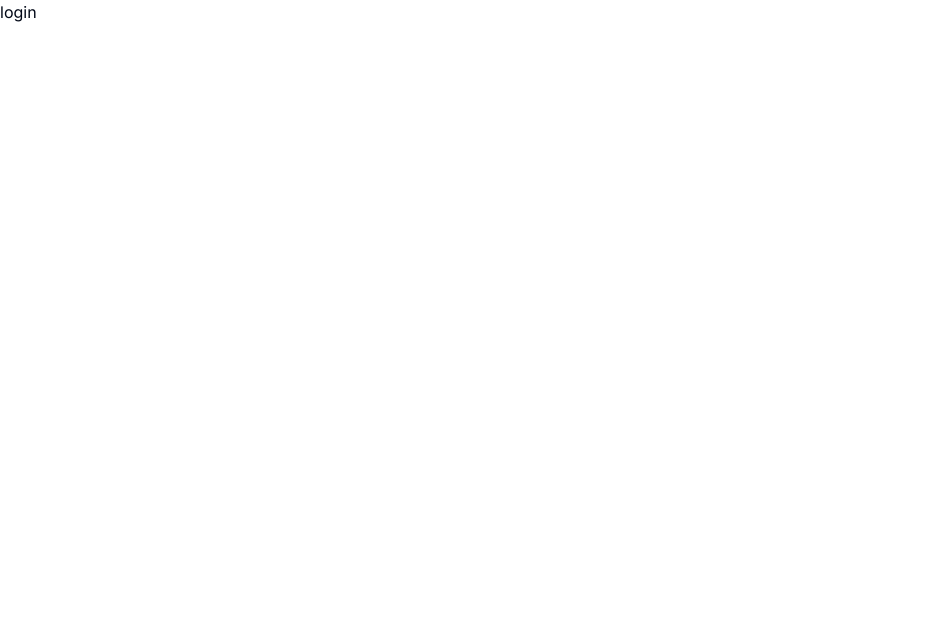
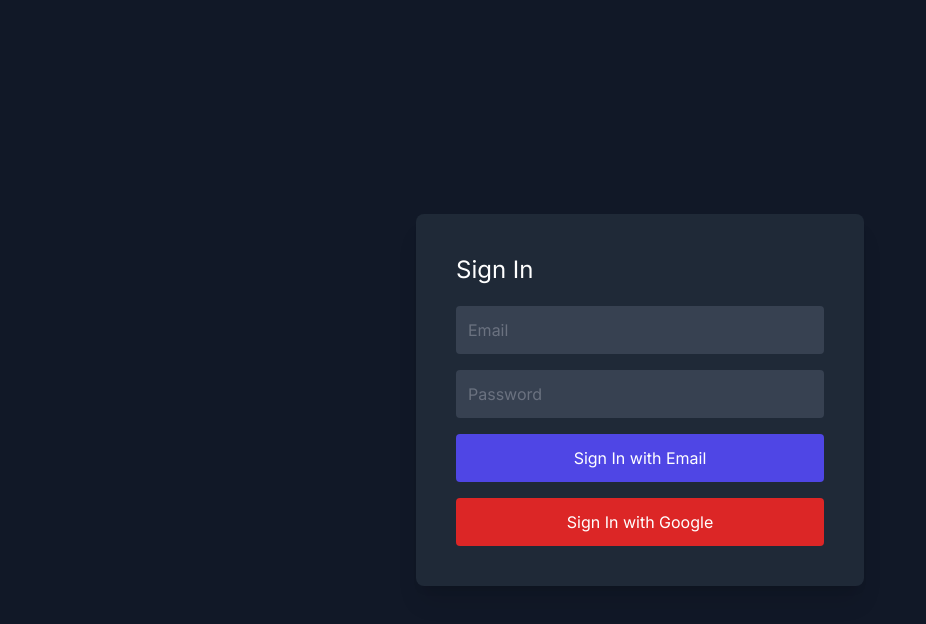
Before and after one commit to bynery-main/limonata-notion-clone, a Next.js app: page /login in a window 1280 px wide. Shown: the top 624 px of the page, without its empty margins (0-926 px from the left). Built offline with nearby package versions, Linux system fonts and the light colour scheme.

Commit message:
Added sign up and sign in with email and password

```diff
--- a/src/app/(auth)/login/page.tsx
+++ b/src/app/(auth)/login/page.tsx
@@ -1,15 +1,20 @@
 "use client";
 
+import { useState, ChangeEvent, MouseEvent } from 'react';
 import { useRouter } from 'next/navigation';
-import React, { useState } from 'react';
 import { useForm, SubmitHandler } from 'react-hook-form';
 import * as z from 'zod';
 import { zodResolver } from '@hookform/resolvers/zod';
-import { FormSchema } from '@/lib/types'; // Might need to change this path to be more specific
+import { GoogleAuthProvider, signInWithPopup, signInWithEmailAndPassword, UserCredential } from "firebase/auth";
+import { auth } from '../../../../firebase/firebaseConfig';
+import { FormSchema } from '@/lib/types'; // Adjust this path if necessary
 
 const LoginPage = () => {
   const router = useRouter();
   const [submitError, setSubmitError] = useState('');
+  const [email, setEmail] = useState('');
+  const [password, setPassword] = useState('');
+  const provider = new GoogleAuthProvider();
 
   const form = useForm<z.infer<typeof FormSchema>>({
     mode: 'onChange',
@@ -17,13 +22,77 @@ const LoginPage = () => {
     defaultValues: { email: '', password: '' },
   });
 
-    const isLoading = form.formState.isSubmitting;
+  const handleEmailChange = (event: ChangeEvent<HTMLInputElement>) => {
+    setEmail(event.target.value);
+  };
 
-    const onSubmit: SubmitHandler<z.infer<typeof FormSchema>> = async (
-        formData
-    ) => {};
+  const handlePasswordChange = (event: ChangeEvent<HTMLInputElement>) => {
+    setPassword(event.target.value);
+  };
 
-    return <div>login</div>
+  const handleSignInWithEmail = async (event: MouseEvent<HTMLButtonElement>) => {
+    event.preventDefault();
+    try {
+      const userCredential: UserCredential = await signInWithEmailAndPassword(auth, email, password);
+      console.log({ userCredential });
+      sessionStorage.setItem('user', 'true'); // Updated value to a string for type consistency
+      setEmail('');
+      setPassword('');
+      router.push('/');
+    } catch (e) {
+      if (e instanceof Error) {
+        console.error(e.message);
       }
+    }
+  };
+
+  const handleSignInWithGoogle = async () => {
+    try {
+      const result = await signInWithPopup(auth, provider);
+      console.log(result);
+      router.push('/');
+    } catch (e) {
+      if (e instanceof Error) {
+        console.error(e.message);
+        setSubmitError(e.message);
+      }
+    }
+  };
+
+  return (
+    <div className="min-h-screen flex flex-col items-center justify-center bg-gray-900 p-10">
+      <div className="bg-gray-800 p-10 rounded-lg shadow-xl w-full max-w-md">
+        <h1 className="text-white text-2xl mb-5">Sign In</h1>
+        <input
+          type="email"
+          placeholder="Email"
+          value={email}
+          onChange={handleEmailChange}
+          className="w-full p-3 mb-4 bg-gray-700 rounded outline-none text-white placeholder-gray-500"
+        />
+        <input
+          type="password"
+          placeholder="Password"
+          value={password}
+          onChange={handlePasswordChange}
+          className="w-full p-3 mb-4 bg-gray-700 rounded outline-none text-white placeholder-gray-500"
+        />
+        <button
+          onClick={handleSignInWithEmail}
+          className="w-full p-3 bg-indigo-600 rounded text-white hover:bg-indigo-500 mb-4"
+        >
+          Sign In with Email
+        </button>
+        <button
+          onClick={handleSignInWithGoogle}
+          className="w-full p-3 bg-red-600 rounded text-white hover:bg-red-500"
+        >
+          Sign In with Google
+        </button>
+        {submitError && <p className="text-red-500 text-center mt-4">{submitError}</p>}
+      </div>
+    </div>
+  );
+};
 
 export default LoginPage;
--- /dev/null
+++ b/src/app/(auth)/sign-up/page.tsx
@@ -0,0 +1,66 @@
+'use client';
+import { useState, ChangeEvent, MouseEvent } from 'react';
+import { useCreateUserWithEmailAndPassword } from 'react-firebase-hooks/auth';
+import { auth } from "../../../../firebase/firebaseConfig";
+import { UserCredential } from 'firebase/auth';
+
+const SignUp: React.FC = () => {
+  const [email, setEmail] = useState<string>('');
+  const [password, setPassword] = useState<string>('');
+  const [createUserWithEmailAndPassword, , error] = useCreateUserWithEmailAndPassword(auth);
+
+  const handleEmailChange = (event: ChangeEvent<HTMLInputElement>) => {
+    setEmail(event.target.value);
+  };
+
+  const handlePasswordChange = (event: ChangeEvent<HTMLInputElement>) => {
+    setPassword(event.target.value);
+  };
+
+  const handleSignUp = async (event: MouseEvent<HTMLButtonElement>) => {
+    event.preventDefault();
+    try {
+      const userCredential: UserCredential | undefined = await createUserWithEmailAndPassword(email, password);
+      if (!userCredential) {
+        console.error('Failed to create user.');
+        return;
+      }
+      console.log({ userCredential });
+      sessionStorage.setItem('user', 'true');
+      setEmail('');
+      setPassword('');
+    } catch (e) {
+      if (e instanceof Error) console.error(e.message);
+    }
+  };
+
+  return (
+    <div className="min-h-screen flex items-center justify-center bg-gray-900">
+      <div className="bg-gray-800 p-10 rounded-lg shadow-xl w-96">
+        <h1 className="text-white text-2xl mb-5">Sign Up</h1>
+        <input
+          type="email"
+          placeholder="Email"
+          value={email}
+          onChange={handleEmailChange}
+          className="w-full p-3 mb-4 bg-gray-700 rounded outline-none text-white placeholder-gray-500"
+        />
+        <input
+          type="password"
+          placeholder="Password"
+          value={password}
+          onChange={handlePasswordChange}
+          className="w-full p-3 mb-4 bg-gray-700 rounded outline-none text-white placeholder-gray-500"
+        />
+        <button
+          onClick={handleSignUp}
+          className="w-full p-3 bg-indigo-600 rounded text-white hover:bg-indigo-500"
+        >
+          Sign Up
+        </button>
+      </div>
+    </div>
+  );
+};
+
+export default SignUp;
--- a/src/app/page.tsx
+++ b/src/app/(site)/page.tsx
@@ -1,7 +1,7 @@
 "use client";
 
 import { GoogleAuthProvider, signInWithPopup } from "firebase/auth";
-import { auth } from "../../firebase/firebaseConfig";
+import { auth } from "../../../firebase/firebaseConfig";
 
 export default function Home() {
   const provider = new GoogleAuthProvider();
--- /dev/null
+++ b/src/components/ui/input.tsx
@@ -0,0 +1,25 @@
+import * as React from "react"
+
+import { cn } from "@/lib/utils"
+
+export interface InputProps
+  extends React.InputHTMLAttributes<HTMLInputElement> {}
+
+const Input = React.forwardRef<HTMLInputElement, InputProps>(
+  ({ className, type, ...props }, ref) => {
+    return (
+      <input
+        type={type}
+        className={cn(
+          "flex h-10 w-full rounded-md border border-input bg-background px-3 py-2 text-sm ring-offset-background file:border-0 file:bg-transparent file:text-sm file:font-medium placeholder:text-muted-foreground focus-visible:outline-none focus-visible:ring-2 focus-visible:ring-ring focus-visible:ring-offset-2 disabled:cursor-not-allowed disabled:opacity-50",
+          className
+        )}
+        ref={ref}
+        {...props}
+      />
+    )
+  }
+)
+Input.displayName = "Input"
+
+export { Input }
```
Lines whose indentation alone changed are shown as unchanged.
